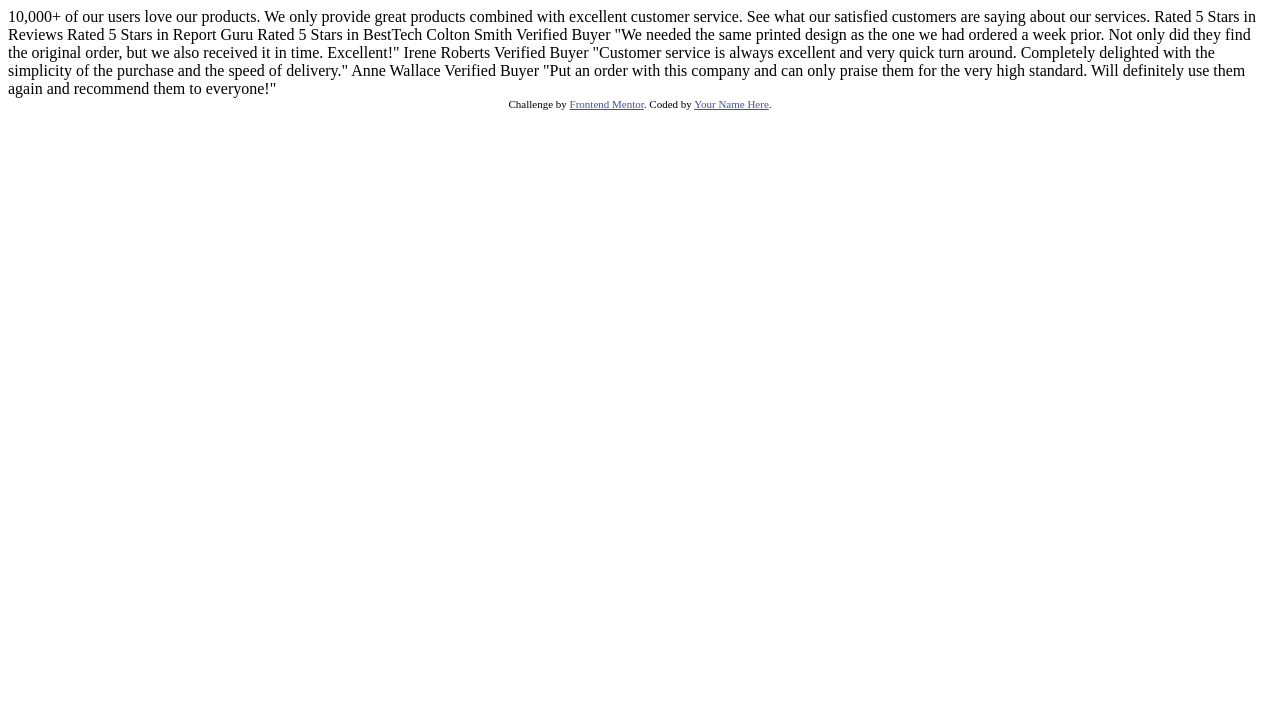
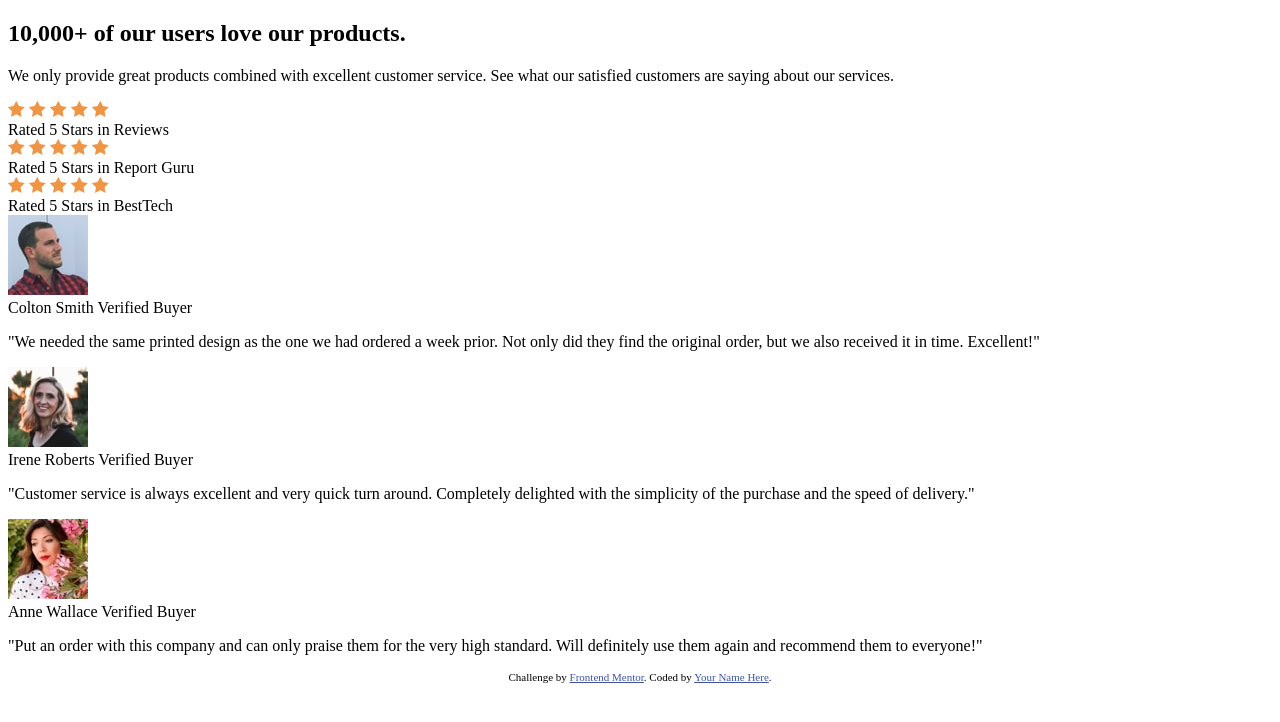
Before and after one commit to jennstirpe/social-proof, a plain HTML site: page index.html in a window 1280 px wide. Drawn offline with Linux system fonts and the light colour scheme.

Commit message:
Set up HTML structure

```diff
--- a/index.html
+++ b/index.html
@@ -16,36 +16,102 @@
   </head>
 
   <body>
-    10,000+ of our users love our products.
+    <main>
 
-    We only provide great products combined with excellent customer service.
-    See what our satisfied customers are saying about our services.
 
-    Rated 5 Stars in Reviews
-    Rated 5 Stars in Report Guru
-    Rated 5 Stars in BestTech
+      <section id="overview">
+        <h1>10,000+ of our users love our products.</h1>
+        <p>We only provide great products combined with excellent customer service.
+          See what our satisfied customers are saying about our services.</p>
+      </section>
 
-    Colton Smith
-    Verified Buyer
-    "We needed the same printed design as the one we had ordered a week prior.
+
+
+      <section id="star-ratings">
+        <div class="rating">
+          <div class="stars">
+            <img src="images/icon-star.svg" alt="star">
+            <img src="images/icon-star.svg" alt="star">
+            <img src="images/icon-star.svg" alt="star">
+            <img src="images/icon-star.svg" alt="star">
+            <img src="images/icon-star.svg" alt="star">
+          </div>
+          <span>Rated 5 Stars in Reviews</span>
+        </div>
+        <div class="rating">
+          <div class="stars">
+            <img src="images/icon-star.svg" alt="star">
+            <img src="images/icon-star.svg" alt="star">
+            <img src="images/icon-star.svg" alt="star">
+            <img src="images/icon-star.svg" alt="star">
+            <img src="images/icon-star.svg" alt="star">
+          </div>
+          <span>Rated 5 Stars in Report Guru</span>
+        </div>
+        <div class="rating">
+          <div class="stars">
+            <img src="images/icon-star.svg" alt="star">
+            <img src="images/icon-star.svg" alt="star">
+            <img src="images/icon-star.svg" alt="star">
+            <img src="images/icon-star.svg" alt="star">
+            <img src="images/icon-star.svg" alt="star">
+          </div>
+          <span>Rated 5 Stars in BestTech</span>
+        </div>
+      </section>
+
+
+
+
+      <section id="buyer-reviews">
+        <div class="review">
+          <div class="buyer">
+            <img src="images/image-colton.jpg" alt="Colton Smith">
+            <div class="buyer-details">
+              <span class="name">Colton Smith</span>
+              <span class="verification">Verified Buyer</span>
+            </div>
+          </div>
+          <p class="review-text">"We needed the same printed design as the one we had ordered a week prior.
             Not only did they find the original order, but we also received it in time.
-    Excellent!"
+            Excellent!"</p>
+        </div>
 
-    Irene Roberts
-    Verified Buyer
-    "Customer service is always excellent and very quick turn around. Completely
-    delighted with the simplicity of the purchase and the speed of delivery."
+        <div class="review">
+          <div class="buyer">
+            <img src="images/image-irene.jpg" alt="Irene Roberts">
+            <div class="buyer-details">
+              <span class="name">Irene Roberts</span>
+              <span class="verification">Verified Buyer</span>
+            </div>
+          </div>
+          <p class="review-text">"Customer service is always excellent and very quick turn around. Completely
+            delighted with the simplicity of the purchase and the speed of delivery."</p>
+        </div>
 
-    Anne Wallace
-    Verified Buyer
-    "Put an order with this company and can only praise them for the very high
-    standard. Will definitely use them again and recommend them to everyone!"
+        <div class="review">
+          <div class="buyer">
+            <img src="images/image-anne.jpg" alt="Anne Wallace ">
+            <div class="buyer-details">
+              <span class="name">Anne Wallace </span>
+              <span class="verification">Verified Buyer</span>
+            </div>
+          </div>
+          <p class="review-text">"Put an order with this company and can only praise them for the very high
+            standard. Will definitely use them again and recommend them to everyone!"</p>
+        </div>
+      </section>
 
+    </main>
+
+    <aside>
       <div class="attribution">
         Challenge by
         <a href="https://www.frontendmentor.io?ref=challenge" target="_blank"
           >Frontend Mentor</a
         >. Coded by <a href="#">Your Name Here</a>.
       </div>
+    </aside>
+
   </body>
 </html>
```
Lines whose indentation alone changed are shown as unchanged.
